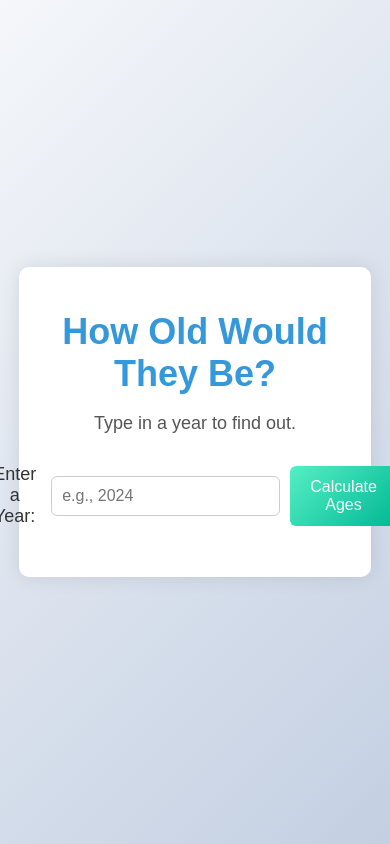
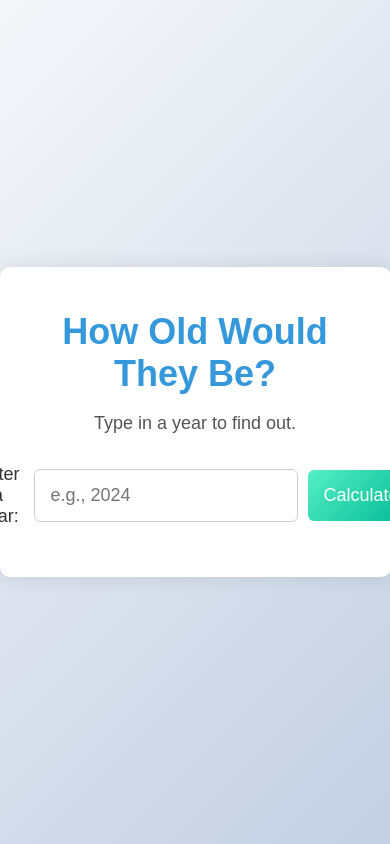
Before and after one commit to cyyay/AgeCalc, a plain HTML site: page index.html in a window 390 px wide. Shown: the top 844 px of the page. Drawn offline with Linux system fonts and the light colour scheme.

Commit message:
mobile compatibility

```diff
--- a/index.html
+++ b/index.html
@@ -18,7 +18,7 @@
         <div class="input-container">
             <label for="yearInput">Enter a Year:</label>
             <input type="number" id="yearInput" placeholder="e.g., 2024">
-            <button onclick="calculateAges()">Calculate Ages</button>
+            <button onclick="calculateAges()">Calculate</button>
         </div>
         <div id="result"></div>
     </div>
--- a/style.css
+++ b/style.css
@@ -6,7 +6,7 @@ body {
     display: flex;
     align-items: center;
     justify-content: center;
-    height: 100vh;
+    min-height: 100vh;
 }
 
 .container {
@@ -16,12 +16,17 @@ body {
     box-shadow: 0 0 20px rgba(0, 0, 0, 0.1);
     text-align: center;
     transition: transform 0.3s ease-in-out;
-    width: 80%;
+    width: 90%;
+    max-width: 500px;
+    margin: auto;
 }
 
-@media only screen and (min-width: 768px) {
-    .container {
-        width: 50%;
+@media only screen and (max-width: 768px) {
+    h1 {
+        font-size: 24px;
+    }
+    p, label, input, button {
+        font-size: 16px;
     }
 }
 
@@ -51,6 +56,9 @@ p {
     align-items: center;
     justify-content: center;
     margin-bottom: 20px;
+    width: 90%;
+    max-width: 500px;
+    margin: auto;
 }
 
 
@@ -61,22 +69,24 @@ label {
 }
 
 input {
-    padding: 10px;
-    font-size: 16px;
+    padding: 15px;
+    font-size: 18px;
     border: 1px solid #ccc;
     border-radius: 6px;
     margin-right: 10px;
 }
 
 button {
-    padding: 12px 20px;
-    font-size: 16px;
+    padding: 15px;
+    font-size: 18px;
     background: linear-gradient(135deg, #55efc4, #00b894);
     color: #fff;
     border: none;
     border-radius: 6px;
     cursor: pointer;
     transition: background 0.3s ease-in-out;
+    width: auto;
+    max-width: 100%;
 }
 
 button:hover {
```
